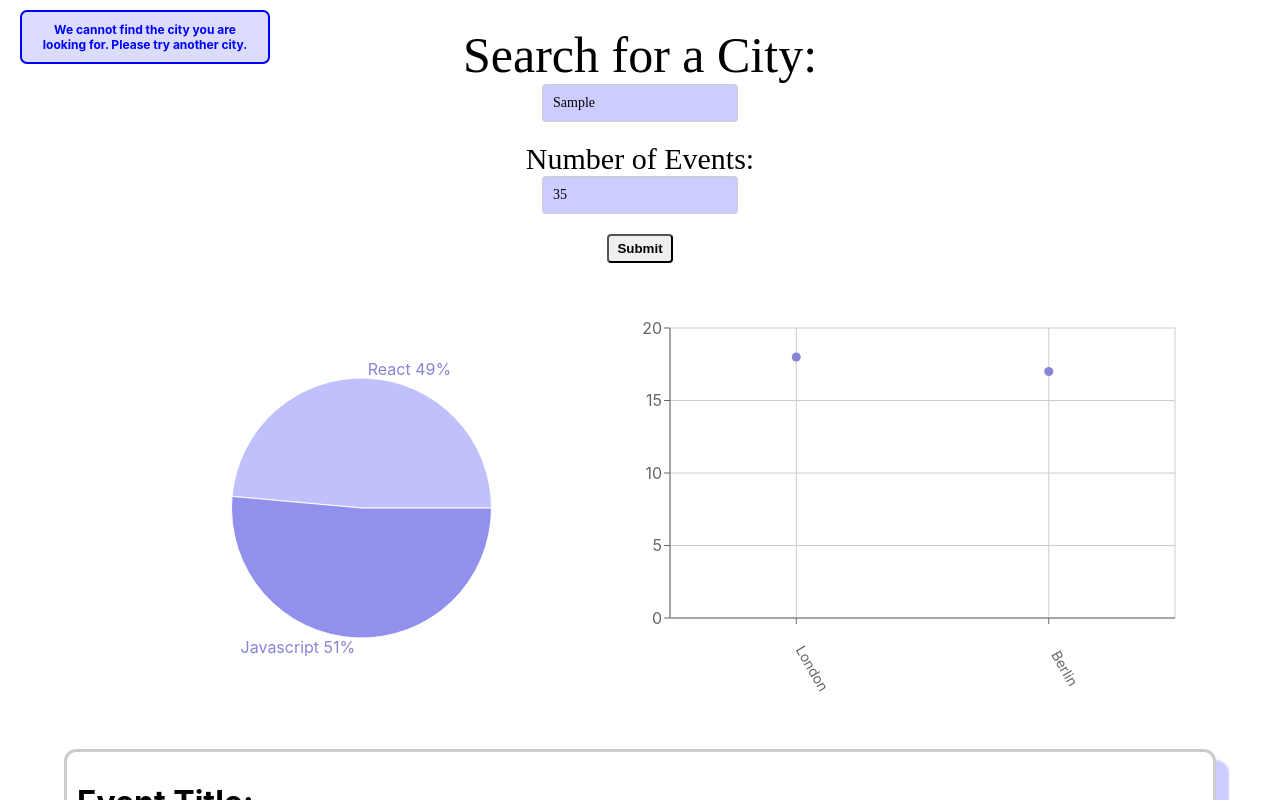
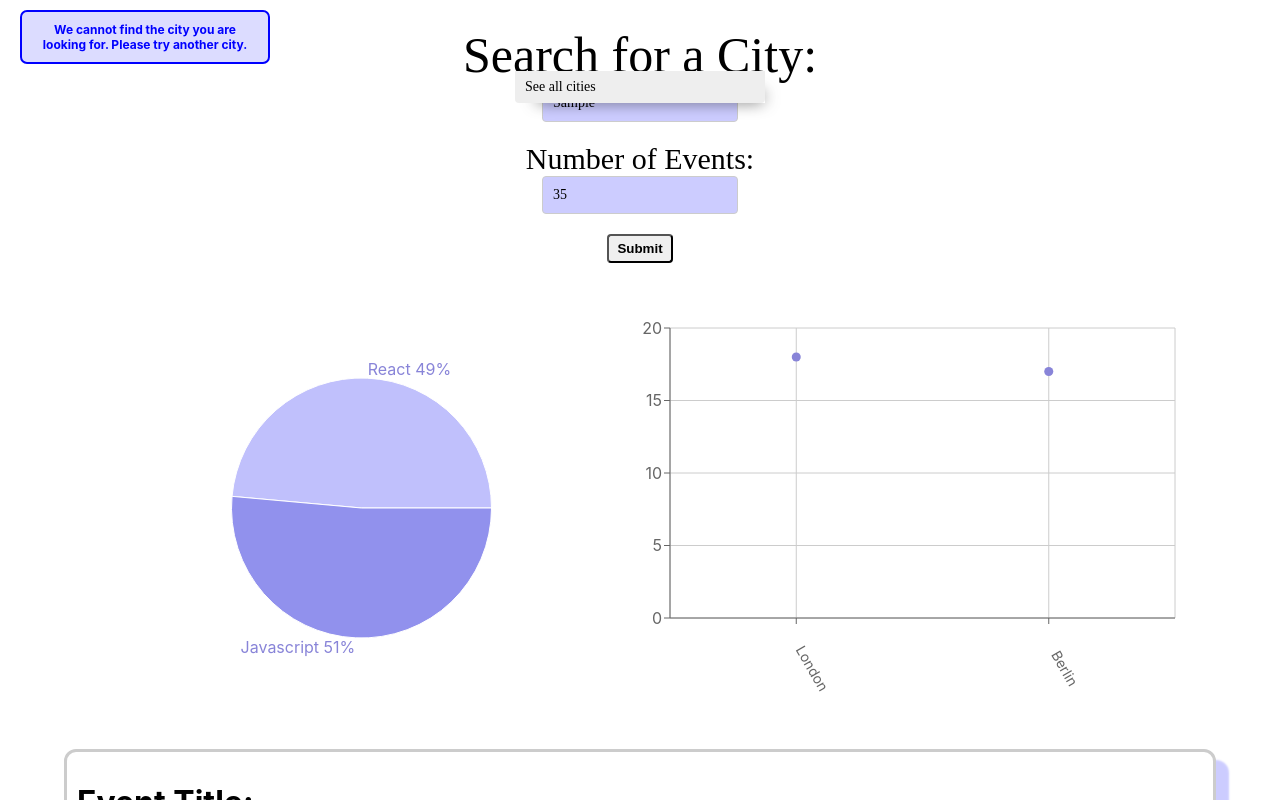
Before and after one commit to sophiabanda/letsmeet, a React (Create React App) app: page / in a window 1280 px wide. Both pictures are taken after typing "Sample" into the empty fields and a click on the button "Submit". Shown: the top 800 px of the page. Built offline with nearby package versions, Linux system fonts and the light colour scheme; a web font is replaced by a local one; what atatus-spa would draw is missing.

Commit message:
added back see all cities op

```diff
--- a/src/components/CitySearch.js
+++ b/src/components/CitySearch.js
@@ -58,6 +58,7 @@ const CitySearch = ({ allLocations, setCurrentCity, setInfoAlert }) => {
               </li>
             );
           })}
+          <li onClick={handleItemClicked}>See all cities</li>
         </ul>
       ) : null}
     </div>
```
